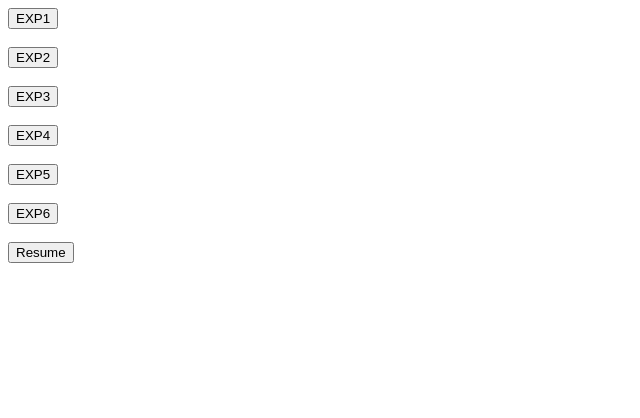
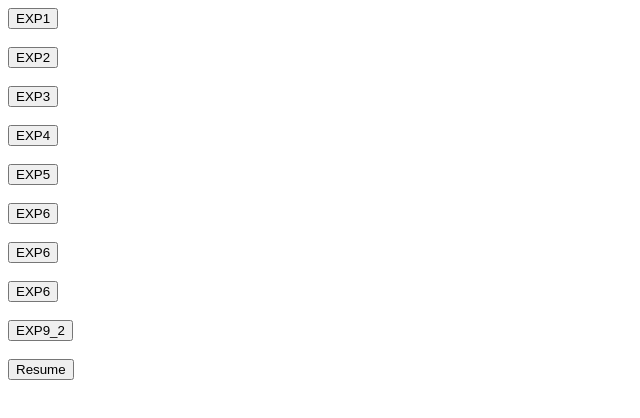
Before and after one commit to Feby-159/WT-EXP1, a plain HTML site: page index.html in a window 1280 px wide. Shown: the whole page, without its empty margins (0-640 px from the left). Drawn offline with Linux system fonts and the light colour scheme.

Commit message:
Update index.html

```diff
--- a/index.html
+++ b/index.html
@@ -26,6 +26,15 @@
             <button class = "b" onclick="window.location.href = 'WT EXP6.html' ;">EXP6</button>
             <br>
             <br>
+            <button class = "b" onclick="window.location.href = 'WT EXP7.html' ;">EXP6</button>
+            <br>
+            <br>
+            <button class = "b" onclick="window.location.href = 'WT EXP8.html' ;">EXP6</button>
+            <br>
+            <br>
+            <button class = "b" onclick="window.location.href = 'WT EXP9.html' ;">EXP9_2</button>
+            <br>
+            <br>
             <button class = "b" onclick="window.location.href = 'class.html' ;">Resume</button>
         </div>
     </body>
```
